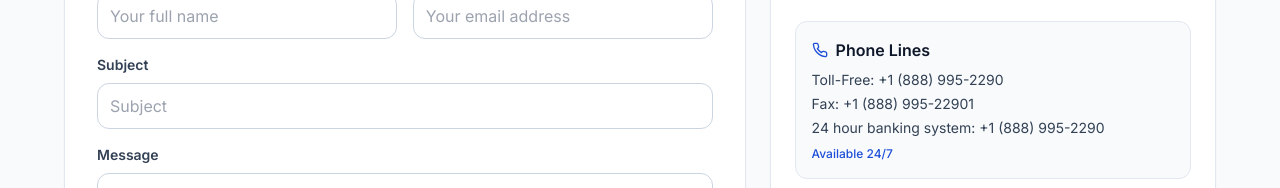
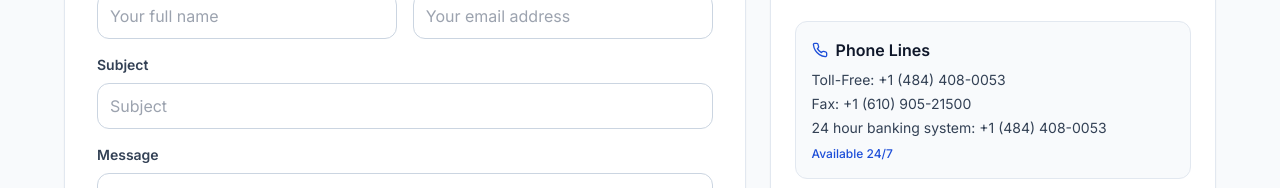
Before and after one commit to Dharius7/Bksite, a Next.js app: page /accessibility in a window 1280 px wide. Shown: the part 530-718 px from the top of the page. Built offline with nearby package versions, Linux system fonts and the light colour scheme.

Commit message:
Third Update commit

```diff
--- a/app/accessibility/page.tsx
+++ b/app/accessibility/page.tsx
@@ -92,9 +92,9 @@ export default function AccessibilityPage() {
                   <Phone className="h-4 w-4 text-blue-700" />
                   Phone Lines
                 </div>
-                <p className="mt-2 text-sm text-slate-700">Toll-Free: +1 (888) 995-2290</p>
-                <p className="mt-1 text-sm text-slate-700">Fax: +1 (888) 995-22901</p>
-                <p className="mt-1 text-sm text-slate-700">24 hour banking system: +1 (888) 995-2290</p>
+                <p className="mt-2 text-sm text-slate-700">Toll-Free: +1 (484) 408-0053</p>
+                <p className="mt-1 text-sm text-slate-700">Fax: +1 (610) 905-21500</p>
+                <p className="mt-1 text-sm text-slate-700">24 hour banking system: +1 (484) 408-0053</p>
                 <p className="mt-2 text-xs text-blue-700 font-medium">Available 24/7</p>
               </div>
 
--- a/app/contact/page.tsx
+++ b/app/contact/page.tsx
@@ -143,9 +143,9 @@ export default function ContactPage() {
                 </div>
                 <div>
                   <div className="font-semibold text-gray-900">Phone Lines</div>
-                  <p className="text-sm text-gray-600">Toll-Free: +1 (888) 995-2290</p>
-                  <p className="text-sm text-gray-600">Fax +1 (888) 995-22901</p>
-                  <p className="text-sm text-gray-600">24 hour banking system +1 (888) 995-2290</p>
+                  <p className="text-sm text-gray-600">Toll-Free: +1 (484) 408-0053</p>
+                  <p className="text-sm text-gray-600">Fax +1 (610) 905-21500</p>
+                  <p className="text-sm text-gray-600">24 hour banking system +1 (484) 408-0053</p>
                   <p className="text-xs text-gray-500 mt-2">Available 24/7</p>
                 </div>
               </div>
--- a/components/Contact.tsx
+++ b/components/Contact.tsx
@@ -19,7 +19,7 @@ export default function Contact() {
       details: [
         'Available 24/7',
         'Call: 1-800-BANKING',
-        'International: +1 (888) 995-2290',
+        'International: +1 (484) 408-0053',
       ],
     },
     {
```
